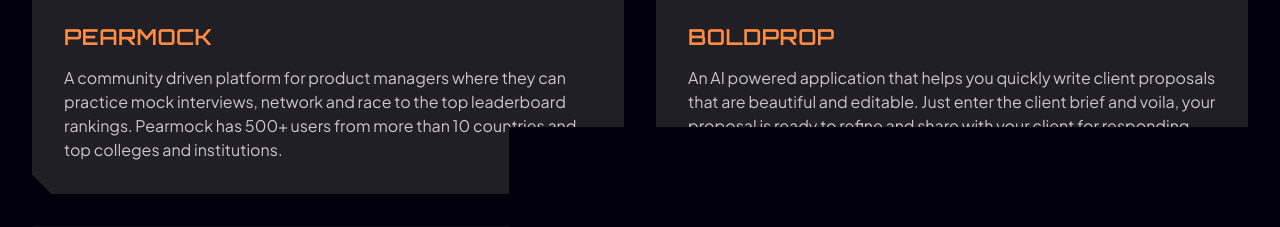
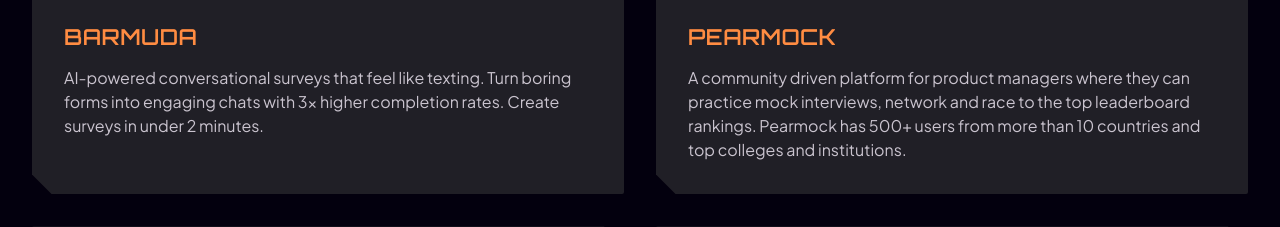
Before and after one commit to KrishnaKumarSoni/kks-im, a Flask app: page / in a window 1280 px wide. Shown: the part 1144-1371 px from the top of the page. Run offline with Flask 3, Linux system fonts and the light colour scheme; data that the repository does not hold is empty; some web fonts are replaced.

Commit message:
Add Barmuda product card to landing page
- Add Barmuda as first product in projects grid
- Include description of AI-powered conversational surveys
- Link to barmuda.in

Note: barmuda.png and updated rubysgifts.png images need to be added to static/

🤖 Generated with [Claude Code](https://claude.ai/code)

Co-Authored-By: Claude <noreply@anthropic.com>

```diff
--- a/templates/index.html
+++ b/templates/index.html
@@ -514,6 +514,14 @@ fetch('https://api.ipify.org?format=json')
     <section class="projects-section">
         <div class="projects-container">
             <div class="projects-grid">
+                <div class="project-card" onclick="window.open('https://barmuda.in', '_blank')">
+                    <div class="project-image">
+                        <img src="{{ url_for('static', filename='barmuda.png') }}" alt="Barmuda Screenshot">
+                    </div>
+                    <h3 class="project-name">BARMUDA</h3>
+                    <p class="project-description">AI-powered conversational surveys that feel like texting. Turn boring forms into engaging chats with 3x higher completion rates. Create surveys in under 2 minutes.</p>
+                </div>
+
                 <div class="project-card" onclick="window.open('https://pearmock.com', '_blank')">
                     <div class="project-image">
                         <img src="{{ url_for('static', filename='pearmock.png') }}" alt="Pearmock Screenshot">
```
